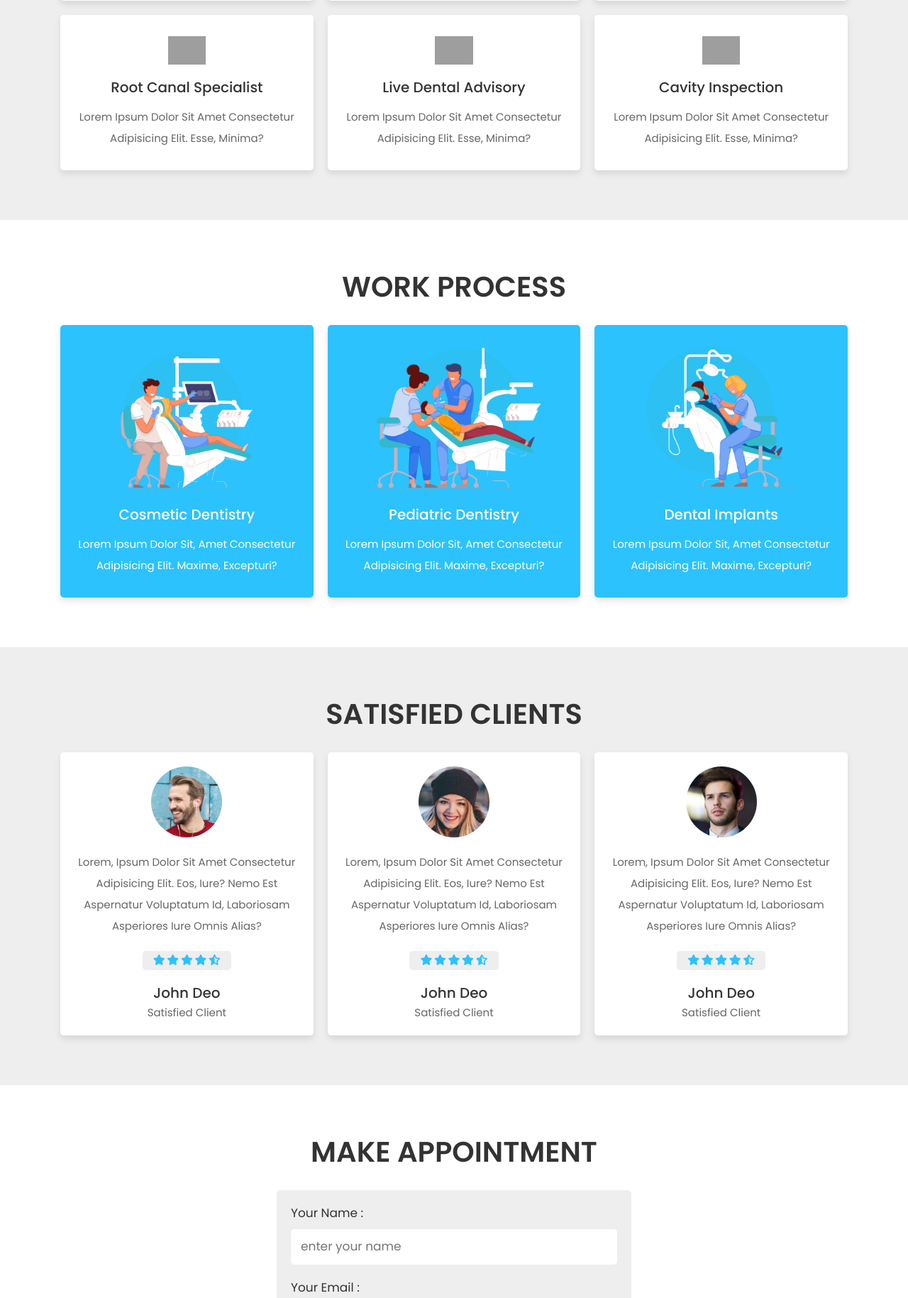
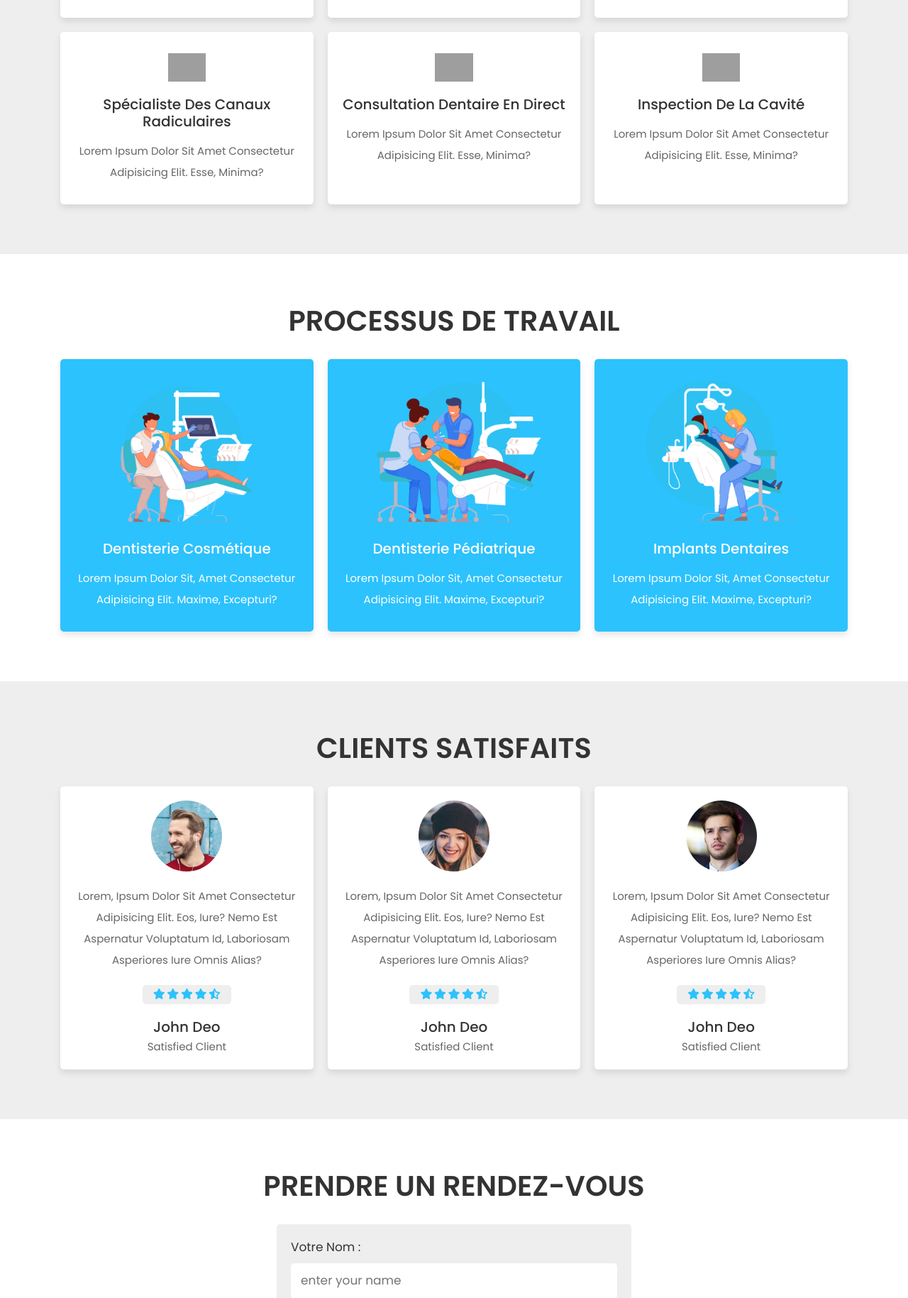
Before and after one commit to metazo/Dentist-website, a PHP site: page / in a window 1280 px wide. Shown: the part 1846-3675 px from the top of the page at 71% size. Run offline with PHP 8.4, Linux system fonts and the light colour scheme; grey boxes are pictures that could not be loaded.

Commit message:
Projet terminé

```diff
--- a/index.php
+++ b/index.php
@@ -12,9 +12,9 @@ if (isset($_POST['submit'])) {
    $insert = mysqli_query($conn, "INSERT INTO `contact_form`(name, email, number, date) VALUES('$name','$email','$number','$date')") or die('query failed');
 
    if ($insert) {
-      $message[] = 'appointment made successfully!';
+      $message[] = 'Rendez-vous pris avec succès !';
    } else {
-      $message[] = 'appointment failed';
+      $message[] = 'Prise de rendez-vous échouée';
    }
 }
 
@@ -27,6 +27,7 @@ if (isset($_POST['submit'])) {
    <meta charset="UTF-8">
    <meta http-equiv="X-UA-Compatible" content="IE=edge">
    <meta name="viewport" content="width=device-width, initial-scale=1.0">
+   <link rel="icon" href="./images/Cartoon-tooth-and-toothbrush-on-transparent-background-PNG.png">
    <title>Dental Care</title>
 
    <!-- font awesome cdn link  -->
@@ -123,43 +124,43 @@ if (isset($_POST['submit'])) {
 
    <section class="services" id="services">
 
-      <h1 class="heading">our services</h1>
+      <h1 class="heading">Nos services</h1>
 
       <div class="box-container container">
 
          <div class="box">
             <img src="images/icon-1.svg" alt="">
-            <h3>Alignment specialist</h3>
+            <h3>Spécialiste de l'alignement</h3>
             <p>Lorem ipsum dolor sit amet consectetur adipisicing elit. Fugiat, non?</p>
          </div>
 
          <div class="box">
             <img src="images/icon-2.svg" alt="">
-            <h3>Cosmetic dentistry</h3>
+            <h3>Dentisterie cosmétique</h3>
             <p>Lorem ipsum dolor sit amet consectetur adipisicing elit. Fugiat, non?</p>
          </div>
 
          <div class="box">
             <img src="images/icon-3.svg" alt="">
-            <h3>Oral hygiene experts</h3>
+            <h3>Experts en hygiène bucco-dentaire</h3>
             <p>Lorem ipsum dolor sit amet consectetur adipisicing elit. Esse, minima?</p>
          </div>
 
          <div class="box">
             <img src="images/icon-4.svg" alt="">
-            <h3>Root canal specialist</h3>
+            <h3>Spécialiste des canaux radiculaires</h3>
             <p>Lorem ipsum dolor sit amet consectetur adipisicing elit. Esse, minima?</p>
          </div>
 
          <div class="box">
             <img src="images/icon-5.svg" alt="">
-            <h3>Live dental advisory</h3>
+            <h3>Consultation dentaire en direct</h3>
             <p>Lorem ipsum dolor sit amet consectetur adipisicing elit. Esse, minima?</p>
          </div>
 
          <div class="box">
             <img src="images/icon-6.svg" alt="">
-            <h3>Cavity inspection</h3>
+            <h3>Inspection de la cavité</h3>
             <p>Lorem ipsum dolor sit amet consectetur adipisicing elit. Esse, minima?</p>
          </div>
 
@@ -173,25 +174,25 @@ if (isset($_POST['submit'])) {
 
    <section class="process">
 
-      <h1 class="heading">work process</h1>
+      <h1 class="heading">Processus de travail</h1>
 
       <div class="box-container container">
 
          <div class="box">
             <img src="images/process-1.png" alt="">
-            <h3>Cosmetic Dentistry</h3>
+            <h3>Dentisterie cosmétique</h3>
             <p>Lorem ipsum dolor sit, amet consectetur adipisicing elit. Maxime, excepturi?</p>
          </div>
 
          <div class="box">
             <img src="images/process-2.png" alt="">
-            <h3>Pediatric Dentistry</h3>
+            <h3>Dentisterie pédiatrique</h3>
             <p>Lorem ipsum dolor sit, amet consectetur adipisicing elit. Maxime, excepturi?</p>
          </div>
 
          <div class="box">
             <img src="images/process-3.png" alt="">
-            <h3>Dental Implants</h3>
+            <h3>Implants dentaires</h3>
             <p>Lorem ipsum dolor sit, amet consectetur adipisicing elit. Maxime, excepturi?</p>
          </div>
 
@@ -205,7 +206,7 @@ if (isset($_POST['submit'])) {
 
    <section class="reviews" id="reviews">
 
-      <h1 class="heading"> satisfied clients </h1>
+      <h1 class="heading">Clients satisfaits</h1>
 
       <div class="box-container container">
 
@@ -261,7 +262,7 @@ if (isset($_POST['submit'])) {
 
    <section class="contact" id="contact">
 
-      <h1 class="heading">make appointment</h1>
+      <h1 class="heading">Prendre un rendez-vous</h1>
 
       <form action="<?php echo $_SERVER['PHP_SELF']; ?>" method="post">
          <?php
@@ -271,15 +272,15 @@ if (isset($_POST['submit'])) {
             }
          }
          ?>
-         <span>your name :</span>
+         <span>votre nom :</span>
          <input type="text" name="name" placeholder="enter your name" class="box" required>
-         <span>your email :</span>
+         <span>votre adresse-email :</span>
          <input type="email" name="email" placeholder="enter your email" class="box" required>
-         <span>your number :</span>
+         <span>votre numéro :</span>
          <input type="number" name="number" placeholder="enter your number" class="box" required>
-         <span>appointment date :</span>
+         <span>date de rendez-vous :</span>
          <input type="datetime-local" name="date" class="box" required>
-         <input type="submit" value="make appointment" name="submit" class="link-btn">
+         <input type="submit" value="prendre un rendez-vous" name="submit" class="link-btn">
       </form>
 
    </section>
```
Also changed, not shown: other parts of index.php (+11 -11 lines), images/Cartoon-tooth-and-toothbrush-on-transparent-background-PNG.png (added).
